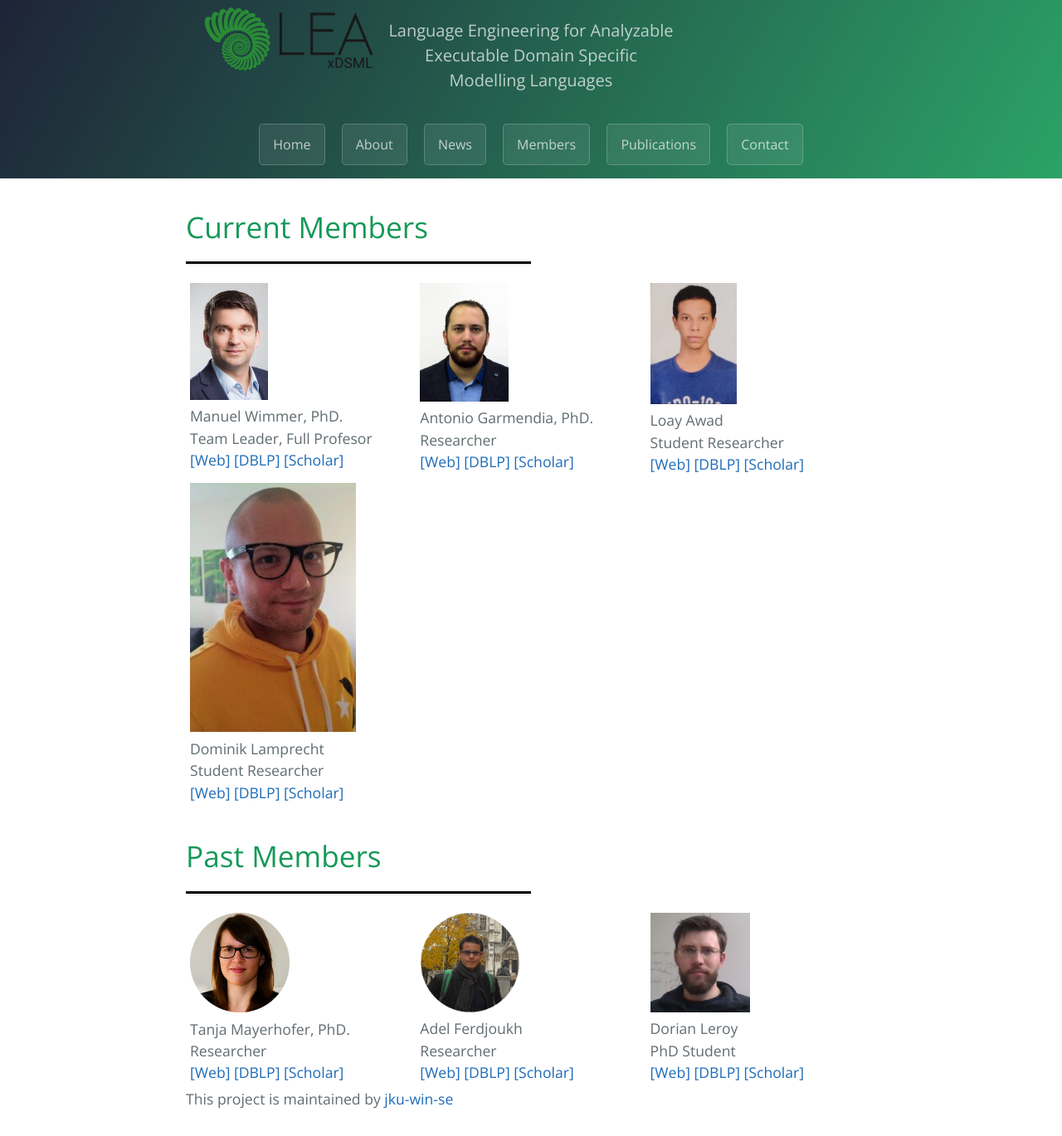
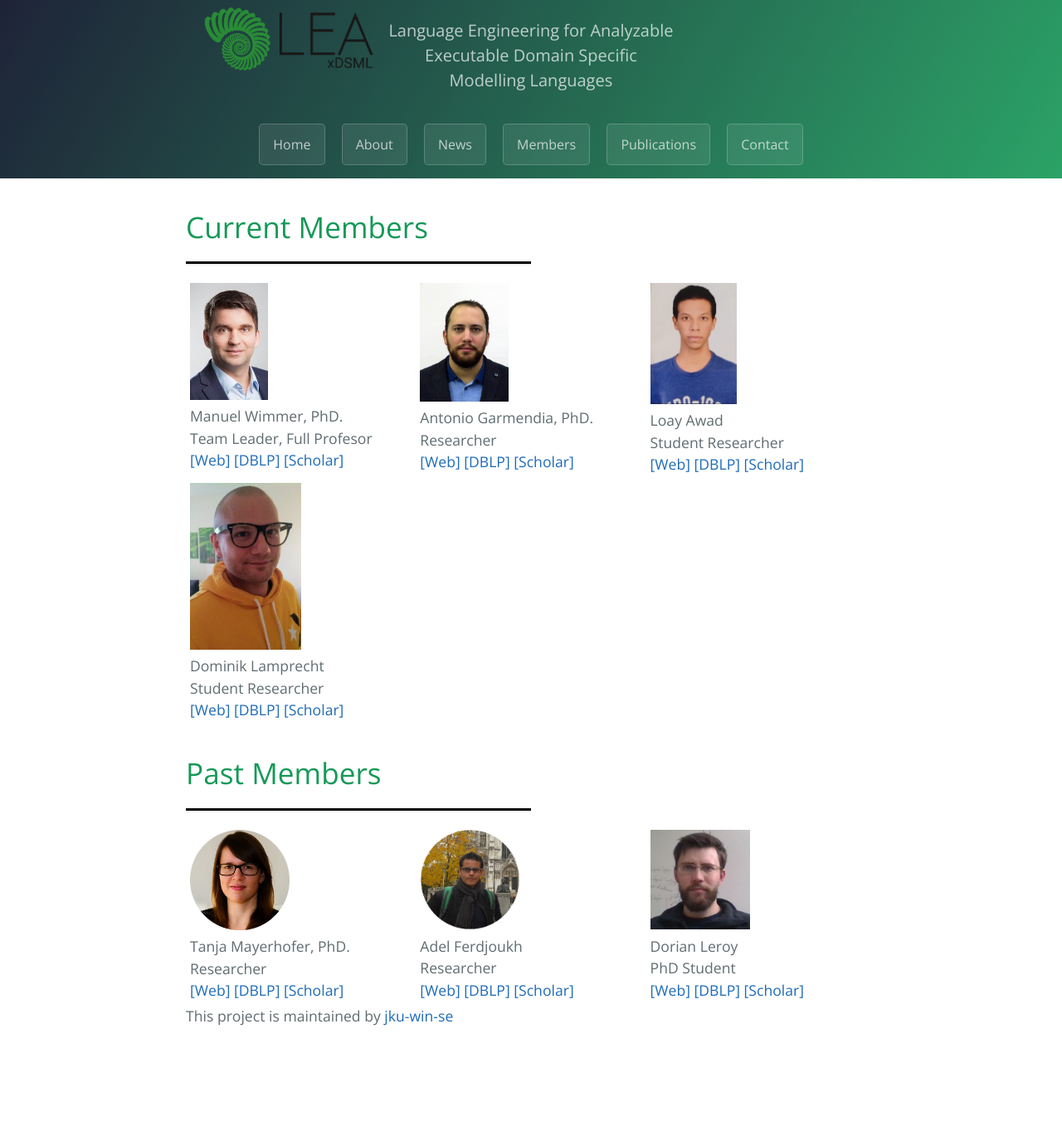
Before and after one commit to jku-win-se/Lea-xDSML, a Jekyll site: the page built from pages/members/index.md, in a window 1280 px wide. Shown: the whole page at 83% size. Built offline with Jekyll 4.4.1, drawn with Linux system fonts in a browser that asks for light colours; after the commit the page ends 1270 px from its top, so only the background shows below that.

Commit message:
adjust width

```diff
--- a/assets/css/custom.css
+++ b/assets/css/custom.css
@@ -58,6 +58,10 @@ hr.solid {
   width: 45%;
 }
 
+#dominik-photo {
+  width: 50%;
+}
+
 
  /*.main-content p {
   margin-bottom: 1em; }*/
```
